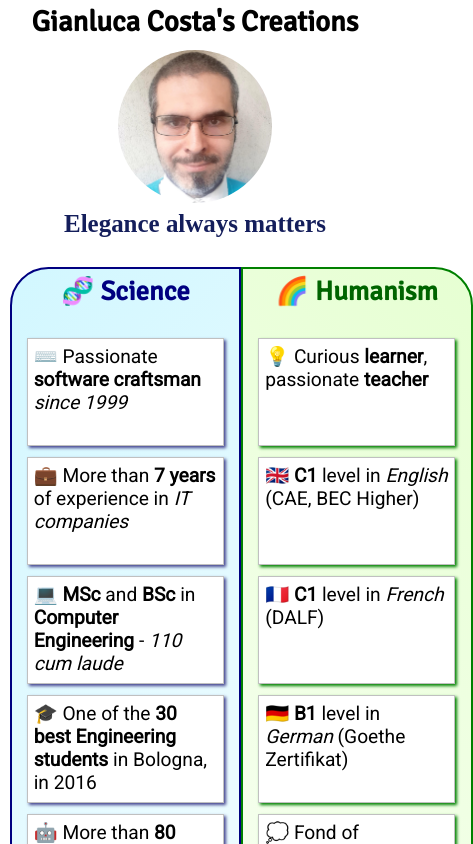
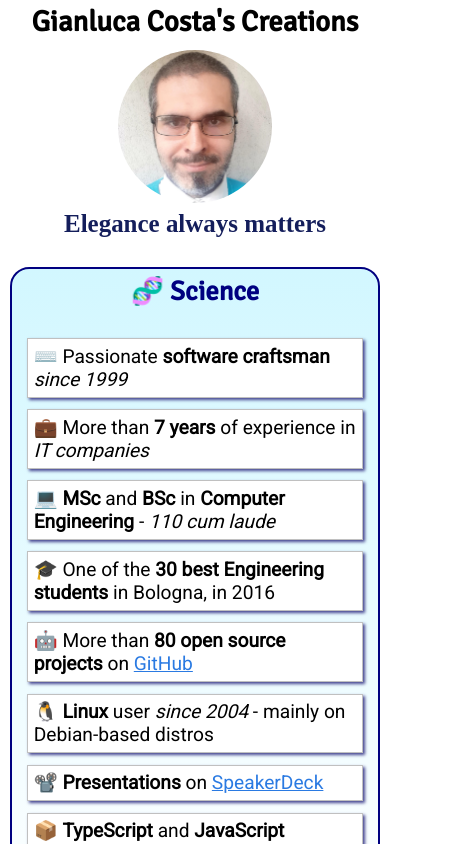
Before and after one commit to giancosta86/giancosta86.github.io, a Next.js app: page / in a window 390 px wide. Shown: the top 844 px of the page, 473 px wide, since content can reach past the window. Built offline with nearby package versions, Linux system fonts and the light colour scheme; a web font is replaced by a local one.

Commit message:
Update classes in Dualism mobile media query

```diff
--- a/components/DualismBox/index.module.scss
+++ b/components/DualismBox/index.module.scss
@@ -94,7 +94,7 @@
 }
 
 @media screen and (max-width: 600px) {
-  .dualism {
+  .dualismBox {
     flex-flow: column nowrap;
 
     & > div {
@@ -107,7 +107,7 @@
     }
   }
 
-  .science {
+  .scienceBox {
     background: linear-gradient(
       180deg,
       rgb(210, 247, 255) 0%,
@@ -116,7 +116,7 @@
     border-radius: 1em 1em 0 0;
   }
 
-  .humanism {
+  .humanismBox {
     background: linear-gradient(
       180deg,
       rgb(230, 255, 210) 0%,
```
